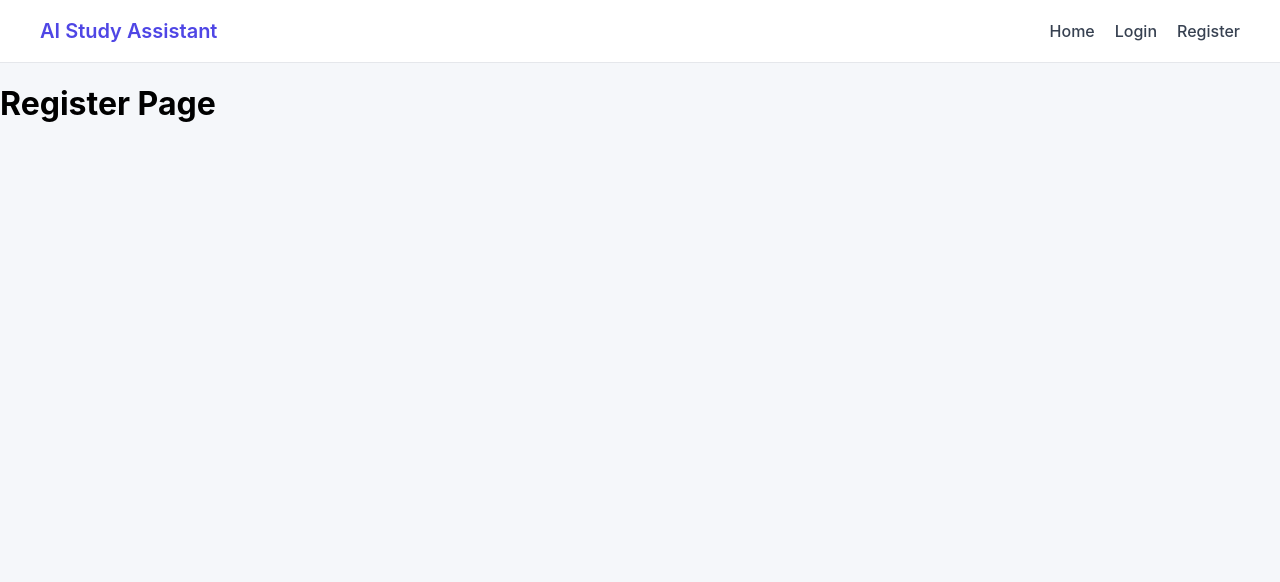
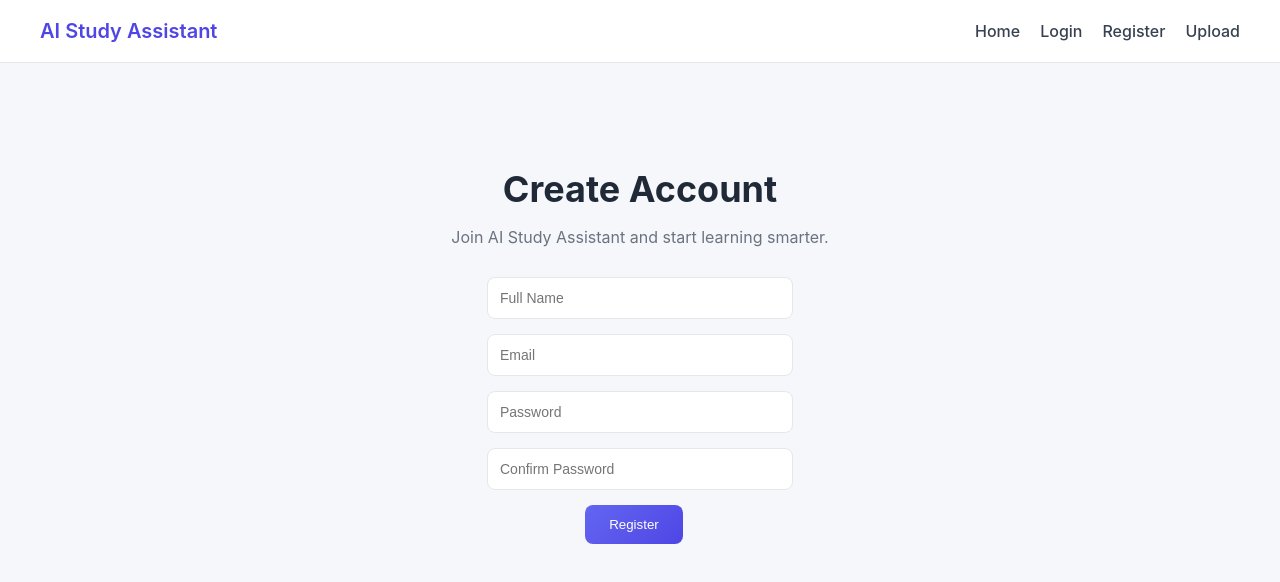
Before and after one commit to virusan-T/ai-study-assistant, a React (Create React App) app in the folder frontend/: page /register in a window 1280 px wide. Shown: the top 582 px of the page. Built offline with nearby package versions, Linux system fonts and the light colour scheme.

Commit message:
Create UploadPage and add route

```diff
--- a/frontend/src/App.js
+++ b/frontend/src/App.js
@@ -4,6 +4,7 @@ import HomePage from './Pages/HomePage';
 import LoginPage from './Pages/LoginPage';
 import RegisterPage from './Pages/RegisterPage';
 import Navbar from './Component/navbar';
+import UploadPage from './Pages/UploadPage';
 import './App.css';
 
 function App() {
@@ -14,6 +15,7 @@ function App() {
         <Route path="/" element={<HomePage />} />
         <Route path="/login" element={<LoginPage />} />
         <Route path="/register" element={<RegisterPage />} />
+        <Route path="/upload" element={<UploadPage />} />
       </Routes>
     </Router>
   );
--- a/frontend/src/Component/navbar.js
+++ b/frontend/src/Component/navbar.js
@@ -11,6 +11,7 @@ function Navbar() {
         <Link to="/" className="nav-link">Home</Link>
         <Link to="/login" className="nav-link">Login</Link>
         <Link to="/register" className="nav-link">Register</Link>
+        <Link to="/upload" className="nav-link">Upload</Link>
       </div>
     </nav>
   );
--- a/frontend/src/Pages/HomePage.js
+++ b/frontend/src/Pages/HomePage.js
@@ -1,4 +1,5 @@
 import React from "react";
+import { Link } from 'react-router-dom';
 
 function HomePage() {
   return (
@@ -9,12 +10,14 @@ function HomePage() {
       <p className="text">
         Learn smarter with AI
       </p>
-
+    <Link to="/login">
       <button className="btn-primary">Login</button>
+    </Link>
+    <Link to="/register">
       <button className="btn-secondary">Register</button>
-
-    </div>
-  );
+    </Link>
+  </div>
+);
 }
 
 export default HomePage;
--- a/frontend/src/Pages/RegisterPage.js
+++ b/frontend/src/Pages/RegisterPage.js
@@ -1,7 +1,43 @@
-import React from "react";
+import React from 'react';
+import '../App.css';
 
 function RegisterPage() {
-  return <h1>Register Page</h1>;
+  return (
+    <div className="container">
+      <h1 className="title">Create Account</h1>
+      <p className="text">Join AI Study Assistant and start learning smarter.</p>
+
+      <form className="login-form">
+        <input
+          type="text"
+          placeholder="Full Name"
+          className="input-field"
+        />
+
+        <input
+          type="email"
+          placeholder="Email"
+          className="input-field"
+        />
+
+        <input
+          type="password"
+          placeholder="Password"
+          className="input-field"
+        />
+
+        <input
+          type="password"
+          placeholder="Confirm Password"
+          className="input-field"
+        />
+
+        <button className="btn-primary">
+          Register
+        </button>
+      </form>
+    </div>
+  );
 }
 
 export default RegisterPage;
--- /dev/null
+++ b/frontend/src/Pages/UploadPage.js
@@ -0,0 +1,13 @@
+import React from 'react';
+
+function UploadPage() {
+  return (
+    <div>
+      <h1>Upload Notes</h1>
+      <input type="file" />
+      <button>Upload</button>
+    </div>
+  );
+}
+
+export default UploadPage;
```
Also changed, not shown: frontend/src/Pages/ChatPage.js (added), frontend/src/Pages/QuizPage.js (added).
